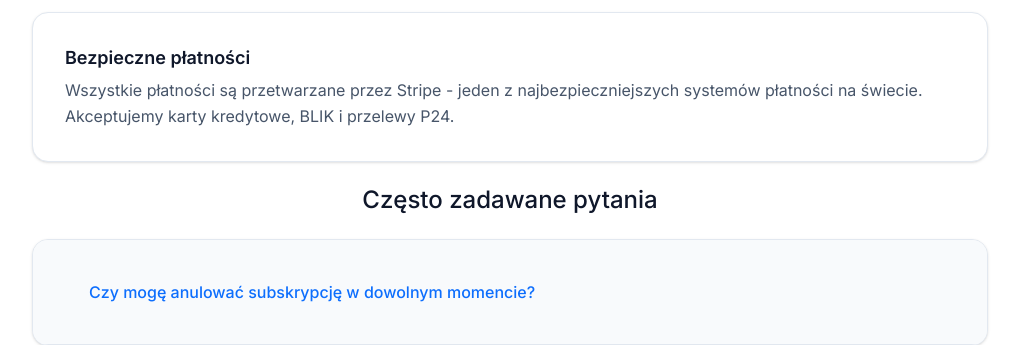
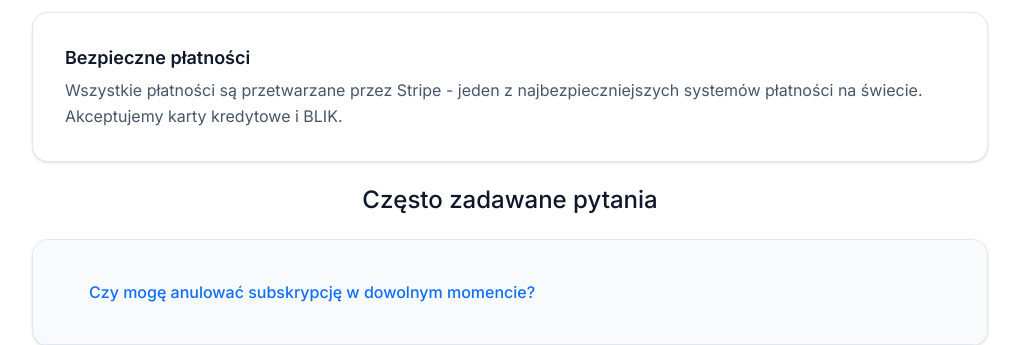
Before and after one commit to msulikowski96-cmd/CvToai, a Flask app: page /pricing in a window 1280 px wide. Shown: the part 1118-1463 px from the top of the page, without its empty margins (130-1149 px from the left). Run offline with Flask 3, Linux system fonts and the light colour scheme; a user stored in the database is signed in; some libraries are stand-ins or nearby versions.

Commit message:
Assistant checkpoint: Fix Stripe P24 error and missing JavaScript functions
Assistant generated file changes:
- app.py: Fix Stripe payment methods - remove P24, keep only card and blik
Fix Stripe payment methods - remove P24, keep only card and blik
Fix Stripe payment methods for subscription
- templates/pricing.html: Update payment methods description, Update FAQ payment methods
- static/js/main.js: Add missing downloadText function and fix errors

---

User prompt:

Sprawdź konsole

Replit-Commit-Author: Assistant
Replit-Commit-Session-Id: 8040b537-f297-4bfc-bc79-515698a132b6

```diff
--- a/app.py
+++ b/app.py
@@ -1207,7 +1207,7 @@ def create_checkout_session():
                 # Jednorazowa płatność
                 checkout_session = stripe.checkout.Session.create(
                     customer=current_user.stripe_customer_id,
-                    payment_method_types=['card', 'blik', 'p24'],
+                    payment_method_types=['card', 'blik'],
                     line_items=[{
                         'price_data': {
                             'currency': price_info['currency'].lower(),
@@ -1231,7 +1231,7 @@ def create_checkout_session():
                 # Subskrypcja miesięczna
                 checkout_session = stripe.checkout.Session.create(
                     customer=current_user.stripe_customer_id,
-                    payment_method_types=['card', 'blik', 'p24'],
+                    payment_method_types=['card', 'blik'],
                     line_items=[{
                         'price_data': {
                             'currency': price_info['currency'].lower(),
--- a/static/js/main.js
+++ b/static/js/main.js
@@ -204,6 +204,17 @@ document.addEventListener('DOMContentLoaded', function() {
 
 // CV Optimizer Pro - Main JavaScript
 
+// Add missing downloadText function
+function downloadText(content, filename) {
+    const element = document.createElement('a');
+    const file = new Blob([content], {type: 'text/plain'});
+    element.href = URL.createObjectURL(file);
+    element.download = filename;
+    document.body.appendChild(element);
+    element.click();
+    document.body.removeChild(element);
+}
+
 console.log('🚀 CV Optimizer Pro initialized');
 
 // Loading states
--- a/templates/pricing.html
+++ b/templates/pricing.html
@@ -140,7 +140,7 @@
                             </h5>
                             <p class="card-text">
                                 Wszystkie płatności są przetwarzane przez Stripe - jeden z najbezpieczniejszych
-                                systemów płatności na świecie. Akceptujemy karty kredytowe, BLIK i przelewy P24.
+                                systemów płatności na świecie. Akceptujemy karty kredytowe i BLIK.
                             </p>
                         </div>
                     </div>
@@ -195,8 +195,7 @@
                             </div>
                             <div id="collapse3" class="collapse" data-parent="#faqAccordion">
                                 <div class="card-body">
-                                    Akceptujemy karty kredytowe i debetowe (Visa, Mastercard),
-                                    BLIK oraz przelewy przez Przelewy24.
+                                    Akceptujemy karty kredytowe i debetowe (Visa, Mastercard) oraz BLIK.
                                 </div>
                             </div>
                         </div>
```
